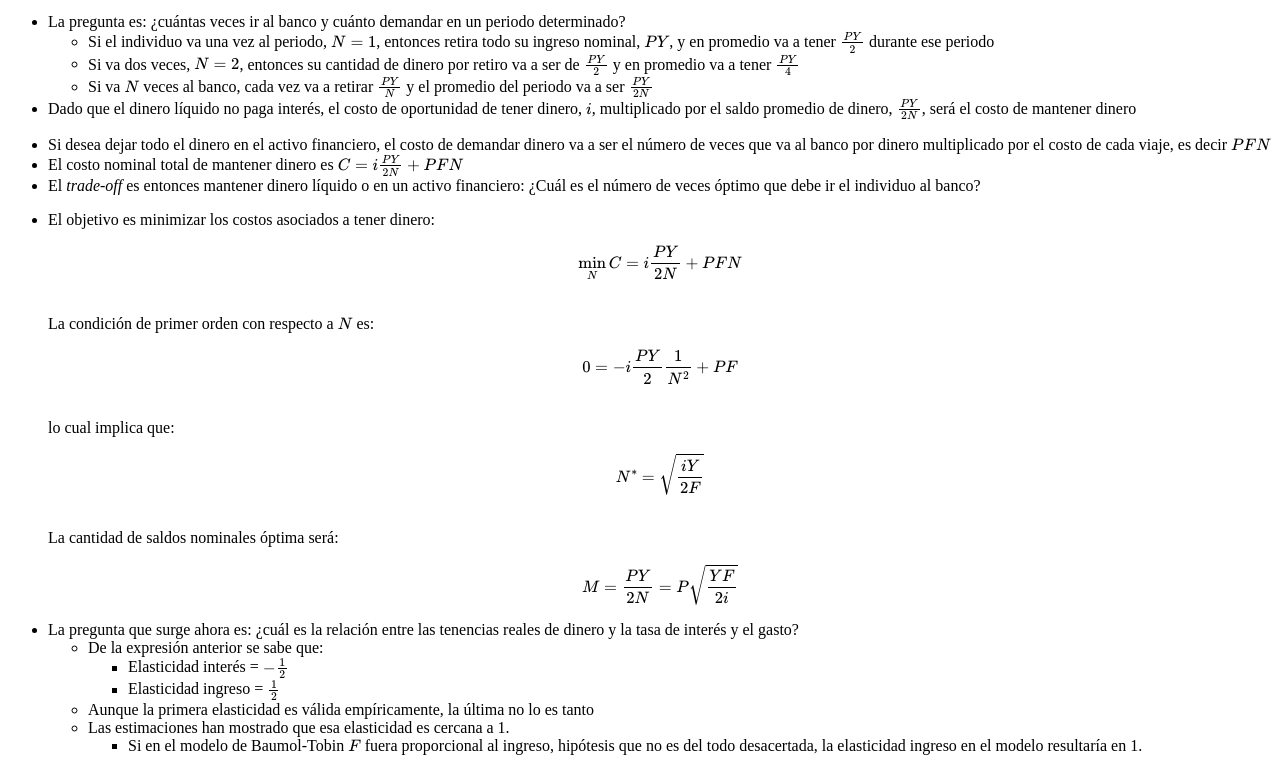
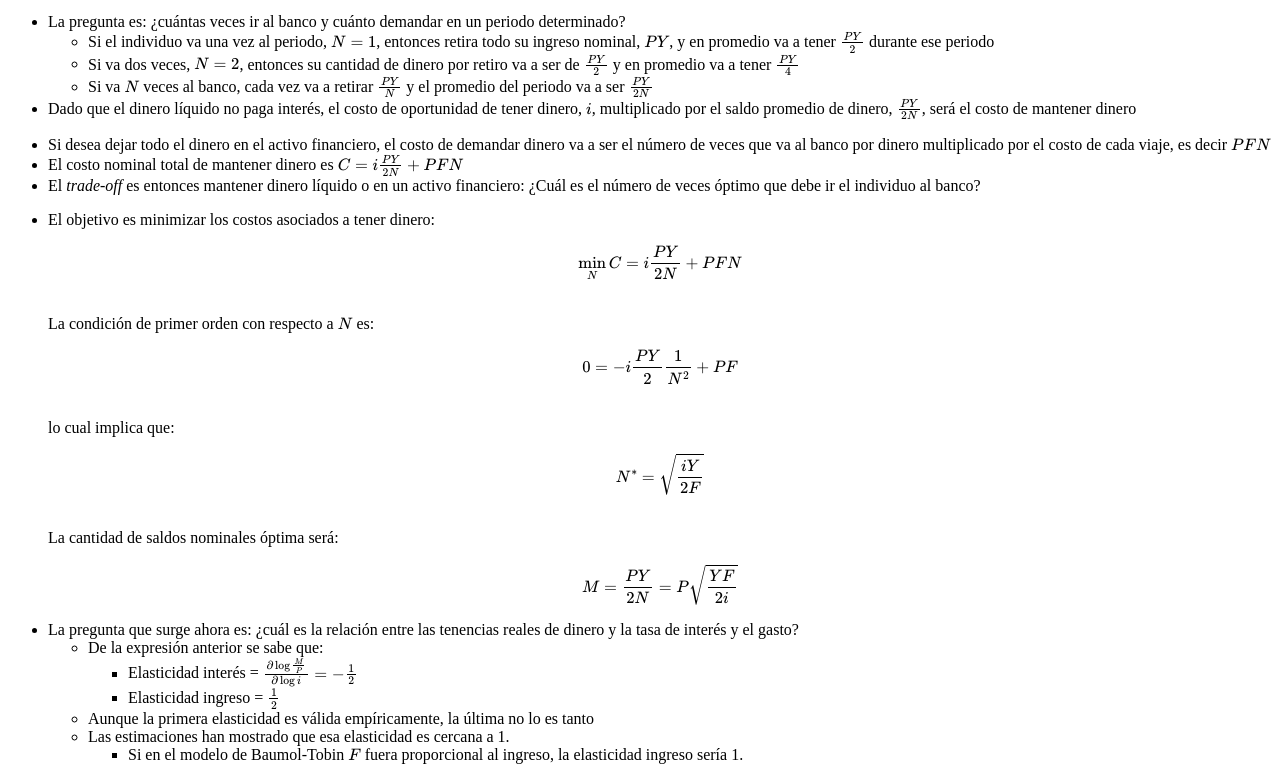
Before and after one commit to rjaimesb/MacroIII, a plain HTML site: page semana1.html in a window 1280 px wide. Shown: the part 1170-1950 px from the top of the page. Drawn offline with nearby package versions, Linux system fonts and the light colour scheme.

Commit message:
Update semana1.html

```diff
--- a/semana1.html
+++ b/semana1.html
@@ -145,14 +145,14 @@
     <ul>
       <li>De la expresión anterior se sabe que:
         <ul>
-          <li>Elasticidad interés = \( -\frac{1}{2} \)</li>
+          <li>Elasticidad interés = \( \frac{\partial \log \frac{M}{P}}{\partial \log i} = -\frac{1}{2} \)</li>
           <li>Elasticidad ingreso = \( \frac{1}{2} \)</li>
         </ul>
       </li>
       <li>Aunque la primera elasticidad es válida empíricamente, la última no lo es tanto</li>
       <li>Las estimaciones han mostrado que esa elasticidad es cercana a 1.
         <ul>
-          <li>Si en el modelo de Baumol-Tobin \( F \) fuera proporcional al ingreso, hipótesis que no es del todo desacertada, la elasticidad ingreso en el modelo resultaría en 1.</li>
+          <li>Si en el modelo de Baumol-Tobin \( F \) fuera proporcional al ingreso, la elasticidad ingreso sería 1.</li>
         </ul>
       </li>
     </ul>
```
